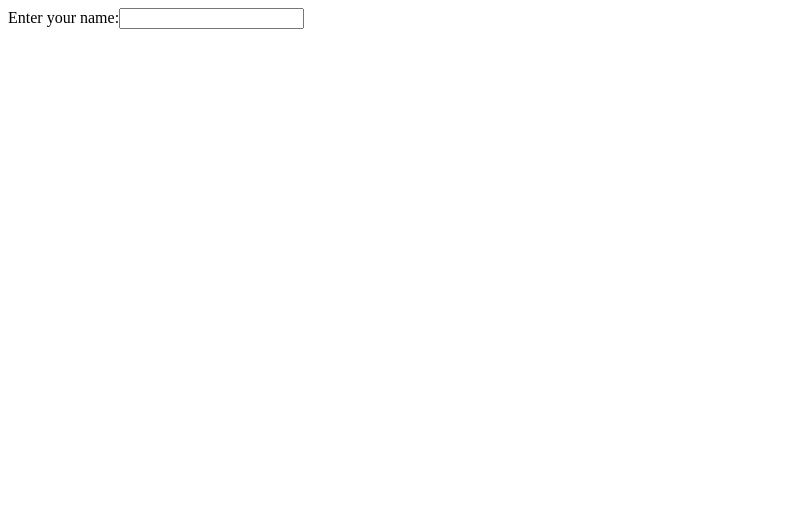
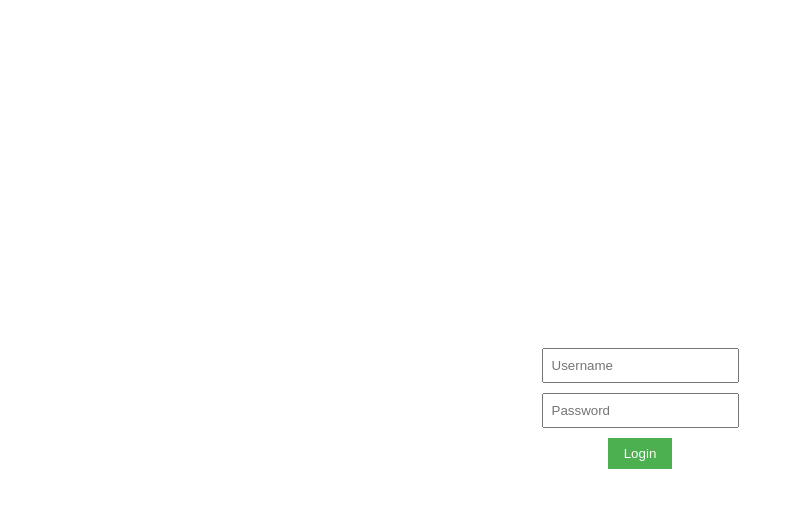
Before and after one commit to toperrrrrrrr/100DaysOfReact, a React (Create React App) app: page / in a window 1280 px wide. Shown: the top 508 px of the page, without its empty margins (0-794 px from the left). Built offline with nearby package versions, Linux system fonts and the light colour scheme.

Commit message:
simple login page

```diff
--- a/src/App.js
+++ b/src/App.js
@@ -1,26 +1,50 @@
-import { useState } from 'react';
-import ReactDOM from 'react-dom/client';
+import React, { useState } from 'react';
+import './Login.css';
 
-const App = () => {
+const Login = () => {
+  const [username, setUsername] = useState('');
+  const [password, setPassword] = useState('');
+  const [isLoggedIn, setLoggedIn] = useState(false);
 
-    const [name, setName] = useState("");
+  const handleUsernameChange = (e) => {
+    setUsername(e.target.value);
+  };
 
-    return (
-      <>
-      <form>
-        <label>Enter your name:
+  const handlePasswordChange = (e) => {
+    setPassword(e.target.value);
+  };
+
+  const handleSubmit = (e) => {
+    e.preventDefault();
+    // Perform login validation here
+    if (username === 'admin' && password === 'password') {
+      setLoggedIn(true);
+    }
+  };
+
+  return (
+    <div className="login-container">
+      {isLoggedIn ? (
+        <div className="welcome-message">Welcome, {username}!</div>
+      ) : (
+        <form className="login-form" onSubmit={handleSubmit}>
           <input
             type="text"
-            value={name}
-            onChange={(e) => setName(e.target.value)}
+            placeholder="Username"
+            value={username}
+            onChange={handleUsernameChange}
           />
-        </label>
-      </form>
+          <input
+            type="password"
+            placeholder="Password"
+            value={password}
+            onChange={handlePasswordChange}
+          />
+          <button type="submit">Login</button>
+        </form>
+      )}
+    </div>
+  );
+};
 
-      <h1>{name}</h1>
-      </>
-    )
-}
-
-
-export default App;
+export default Login;
--- /dev/null
+++ b/src/Login.css
@@ -0,0 +1,31 @@
+
+.login-container {
+    display: flex;
+    justify-content: center;
+    align-items: center;
+    height: 100vh;
+  }
+
+  .login-form {
+    display: flex;
+    flex-direction: column;
+    align-items: center;
+  }
+
+  input {
+    margin-bottom: 10px;
+    padding: 8px;
+  }
+
+  button {
+    padding: 8px 16px;
+    background-color: #4caf50;
+    color: white;
+    border: none;
+    cursor: pointer;
+  }
+
+  .welcome-message {
+    font-size: 20px;
+    font-weight: bold;
+  }
```
